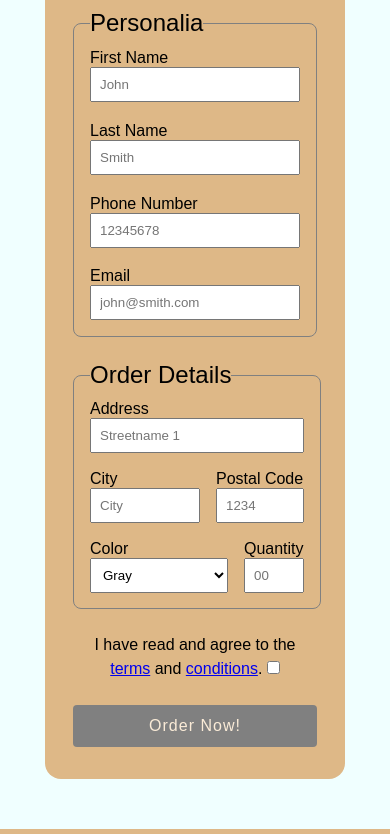
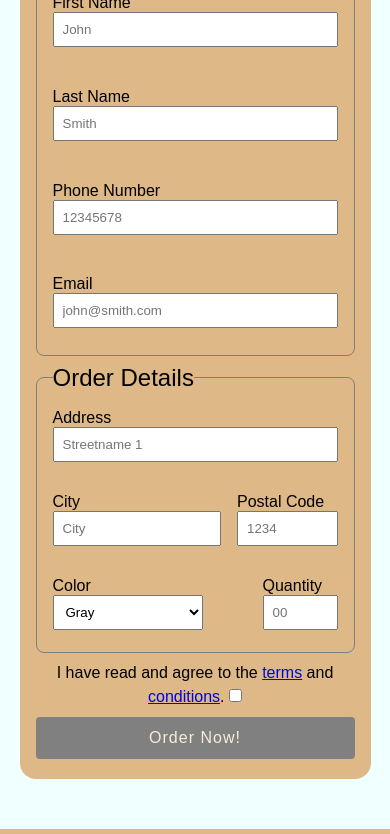
Before and after one commit to Lalol9/Semester-1-assignment-1, a plain HTML site: page order.html in a window 390 px wide. Shown: the part 397-1231 px from the top of the page. Drawn offline with Linux system fonts and the light colour scheme.

Commit message:
add pointer effect to curson on order now button, reduce padding around order form in mobile view

```diff
--- a/css/order.css
+++ b/css/order.css
@@ -115,6 +115,7 @@ main {
 
 .terms__check {
   display: inline;
+  cursor: pointer;
 }
 
 .order__button {
@@ -131,4 +132,17 @@ main {
 .order__button:hover {
   background-color: var(--color-button-hover);
   transition-duration: 0.3s;
+  cursor: pointer;
 }
+
+@media screen and (max-width: 600px) {
+  main {
+    padding: 0;
+  }
+  .card {
+    padding: var(--spacing-2xs);
+  }
+  .order {
+    gap: var(--spacing-xs);
+  }
+}
```
